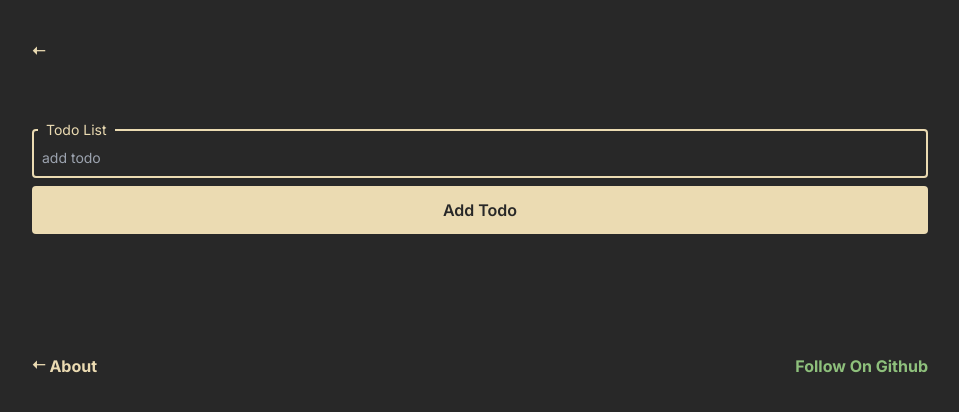
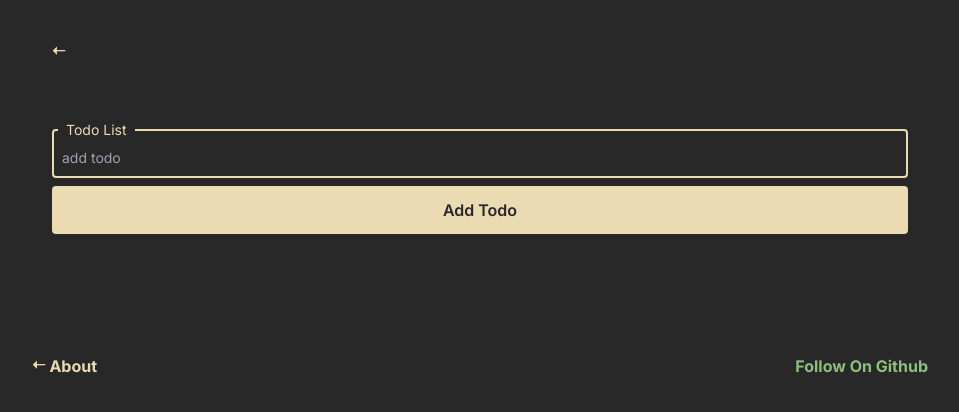
Before and after one commit to Zeddnyx/ZTools, a Next.js app: page /dashboard/todo-list in a window 1280 px wide. Shown: the top 412 px of the page, without its empty margins (160-1119 px from the left). Built offline with nearby package versions, Linux system fonts and the light colour scheme.

Commit message:
style: add padding x

```diff
--- a/app/globals.css
+++ b/app/globals.css
@@ -49,7 +49,7 @@
   @apply flex items-center justify-center gap-3;
 }
 .flexCenterMargin {
-  @apply flex flex-col justify-center items-center my-10 gap-10 w-full max-w-4xl mx-auto;
+  @apply flex flex-col justify-center items-center my-10 px-10 md:px-5 gap-10 w-full max-w-4xl mx-auto;
 }
 .descCenter {
   @apply text-center flex justify-center mt-2;
```
